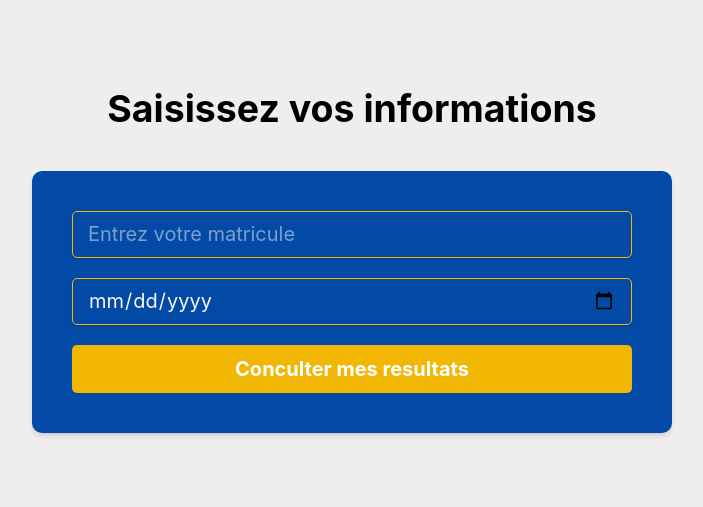
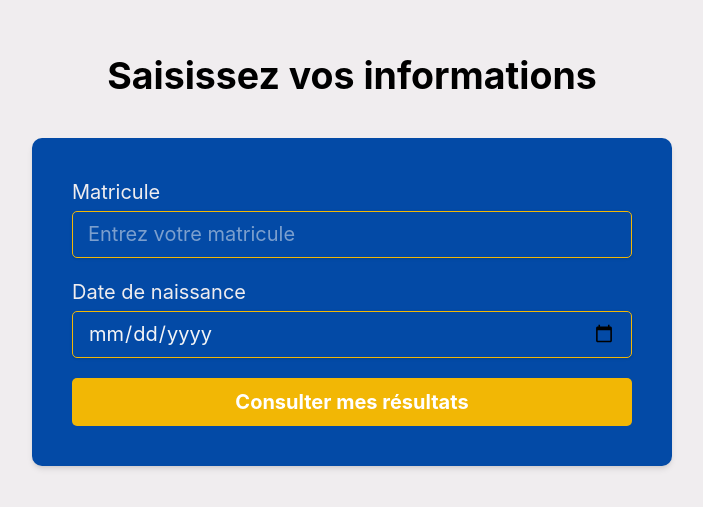
Before and after one commit to DevLocky10/pigier, a React (Vite) app: page /authenticate/1/1 in a window 1280 px wide. Shown: the part 141-648 px from the top of the page, without its empty margins (288-991 px from the left). Built offline with nearby package versions, Linux system fonts and the light colour scheme.

Commit message:
Improve student form accessibility and privacy

```diff
--- a/src/pages/StudiantForm.tsx
+++ b/src/pages/StudiantForm.tsx
@@ -1,17 +1,15 @@
-import { useState } from "react";
-import { useNavigate, useParams } from "react-router-dom";
+import { useState, type FormEvent } from "react";
+import { useNavigate } from "react-router-dom";
 
 export function StudiantForm() {
     const navigate = useNavigate();
 
-    const { level_id, session_id } = useParams<{ level_id: string; session_id: string }>();
     const [ matricule, setMatricule ] = useState("");
     const [ birthdate, setBirthdate ] = useState("");
 
-    const onSubmit = (e: React.SubmitEvent<HTMLFormElement>) => {
+    const onSubmit = (e: FormEvent<HTMLFormElement>) => {
         e.preventDefault();
         navigate("/result");
-        console.log(`Matricule: ${matricule}, Birthdate: ${birthdate}, Level ID: ${level_id}, Session ID: ${session_id}`);
     }
 
     return (
@@ -22,21 +20,27 @@ export function StudiantForm() {
                     onSubmit={onSubmit}
                 >
                     <div className="mb-4">
+                        <label className="mb-1 block text-neutral" htmlFor="matricule">Matricule</label>
                         <input
                             className="shadow text-gray-100 appearance-none border border-primary  rounded w-full py-2 px-3 leading-tight focus:border-2 focus:outline-none focus:shadow-outline"
                             id="matricule"
+                            name="matricule"
                             type="text"
                             placeholder="Entrez votre matricule"
+                            autoComplete="off"
+                            required
                             value={matricule}
                             onChange={(e) => setMatricule(e.target.value)}
                         />
                     </div>
                     <div className="mb-4">
+                        <label className="mb-1 block text-neutral" htmlFor="birthdate">Date de naissance</label>
                         <input
                             className="shadow text-gray-100 appearance-none border border-primary  rounded w-full py-2 px-3 leading-tight focus:border-2 focus:outline-none focus:shadow-outline"
                             id="birthdate"
+                            name="birthdate"
                             type="date"
-                            placeholder="JJ/MM/AAAA"
+                            required
                             value={birthdate}
                             onChange={(e) => setBirthdate(e.target.value)}
                         />
@@ -46,7 +50,7 @@ export function StudiantForm() {
                             className="bg-primary w-full hover:bg-primary-light text-white font-bold py-2 px-4 rounded focus:outline-none focus:shadow-outline"
                             type="submit"
                         >
-                            Conculter mes resultats
+                            Consulter mes résultats
                         </button>
                     </div>
                 </form>
```
